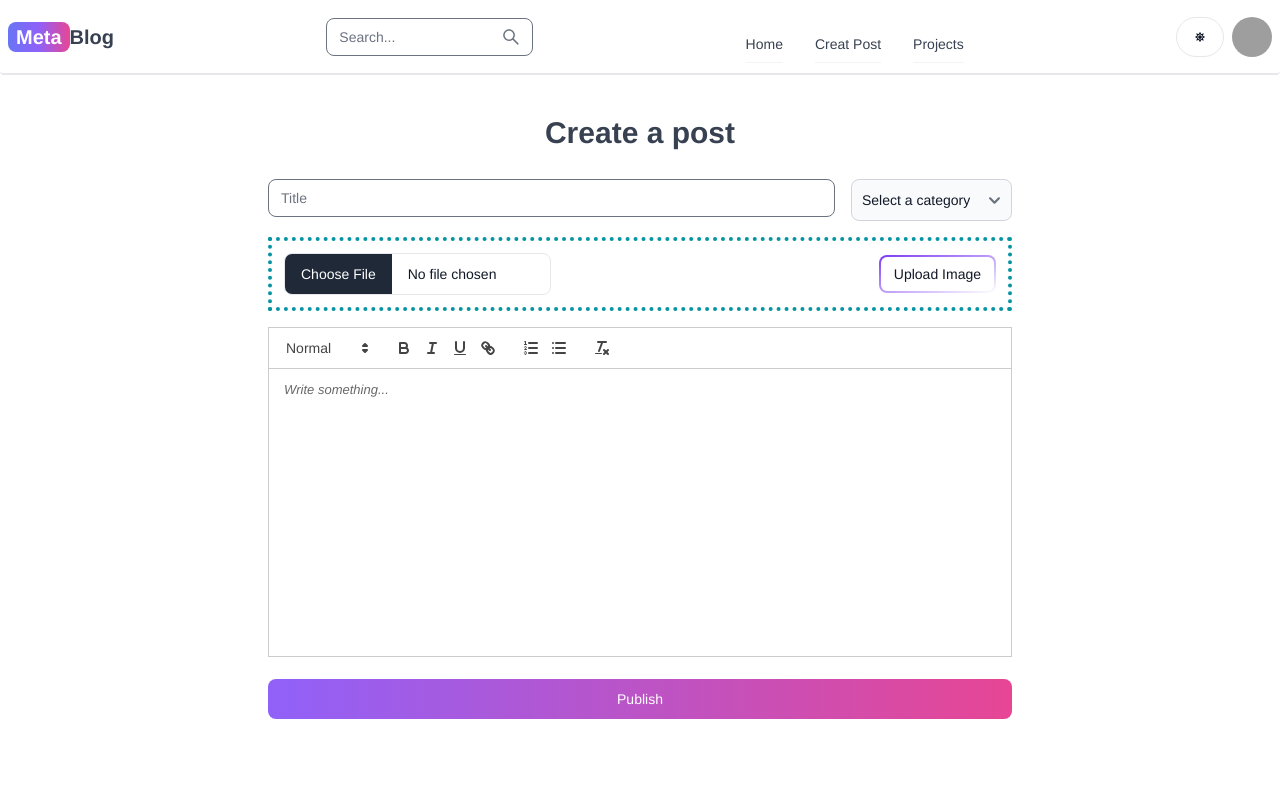
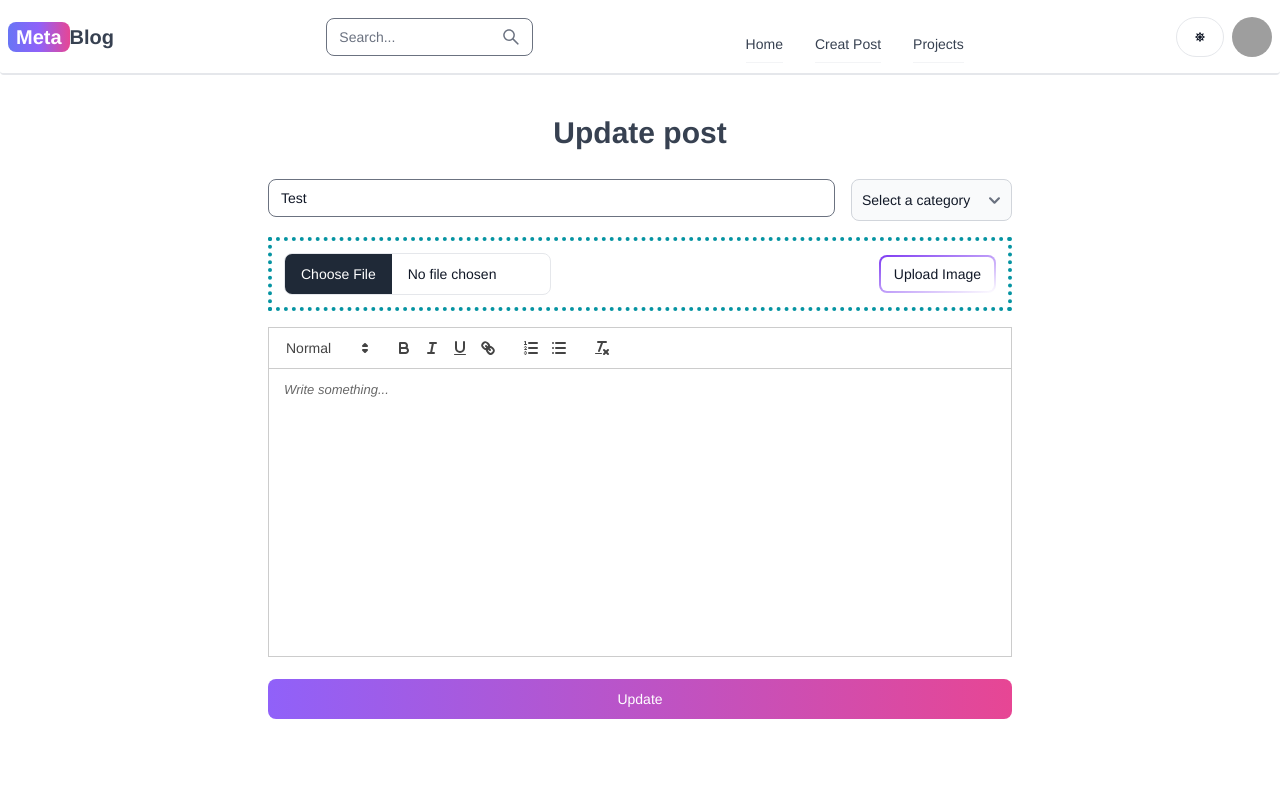
Before and after one commit to QuyenBui123/Blog, a React (Vite) app: page /uppos in a window 1280 px wide. Shown: the top 800 px of the page. Built offline with nearby package versions, Linux system fonts and the light colour scheme; grey boxes are pictures that could not be loaded.

Commit message:
update I

```diff
--- a/src/pages/UpdatePost/UpdatePost.tsx
+++ b/src/pages/UpdatePost/UpdatePost.tsx
@@ -16,14 +16,23 @@ export default function UpdatePost() {
   const handleSubmit = async () => {
 
   };
+const mockPost = {
+        postname: 'Test',
+        category: 'Technology',
+        postcontent:" On this blog, you'll find weekly articles and tutorials on topics such as web development software engineering, and programming languages Sahand is always learning and exploring new technologies so be sure to check back often for new content!",
+        image:"https://png.pngtree.com/png-vector/20220810/ourmid/pngtree-blogging-concept-picture-writer-laptop-png-image_5722986.png",
+        title:"Test",
+        slug:"uppos"
+      };
   return (
     <div className='p-3 max-w-3xl mx-auto min-h-screen'>
-      <h1 className='text-center text-3xl my-7 font-semibold'>Create a post</h1>
+      <h1 className='text-center text-3xl my-7 font-semibold'>Update post</h1>
       <form className='flex flex-col gap-4' onSubmit={handleSubmit}>
         <div className='flex flex-col gap-4 sm:flex-row justify-between'>
           <TextInput
             type='text'
             placeholder='Title'
+            value={mockPost.title}
             required
             id='title'
             className='flex-1'
@@ -76,13 +85,12 @@ export default function UpdatePost() {
           theme='snow'
           placeholder='Write something...'
           className='h-72 mb-12'
-
           onChange={(value) => {
             setFormData({ ...formData, content: value });
           }}
         />
         <Button type='submit' gradientDuoTone='purpleToPink'>
-          Publish
+          Update
         </Button>
         {publishError && (
           <Alert className='mt-5' color='failure'>
--- /dev/null
+++ b/src/redux/user/UserSlice.ts
@@ -0,0 +1,29 @@
+// src/redux/userSlice.ts
+import { createSlice, PayloadAction } from '@reduxjs/toolkit';
+
+interface UserState {
+  isLoggedIn: boolean;
+  avatarUrl?: string;
+}
+
+const initialState: UserState = {
+  isLoggedIn: false,
+};
+
+const userSlice = createSlice({
+  name: 'user',
+  initialState,
+  reducers: {
+    login(state, action: PayloadAction<string>) {
+      state.isLoggedIn = true;
+      state.avatarUrl = action.payload;
+    },
+    logout(state) {
+      state.isLoggedIn = false;
+      state.avatarUrl = undefined;
+    },
+  },
+});
+
+export const { login, logout } = userSlice.actions;
+export default userSlice.reducer;
```
Also changed, not shown: src/components/Headers/Headers.tsx (+0 -59 lines).
